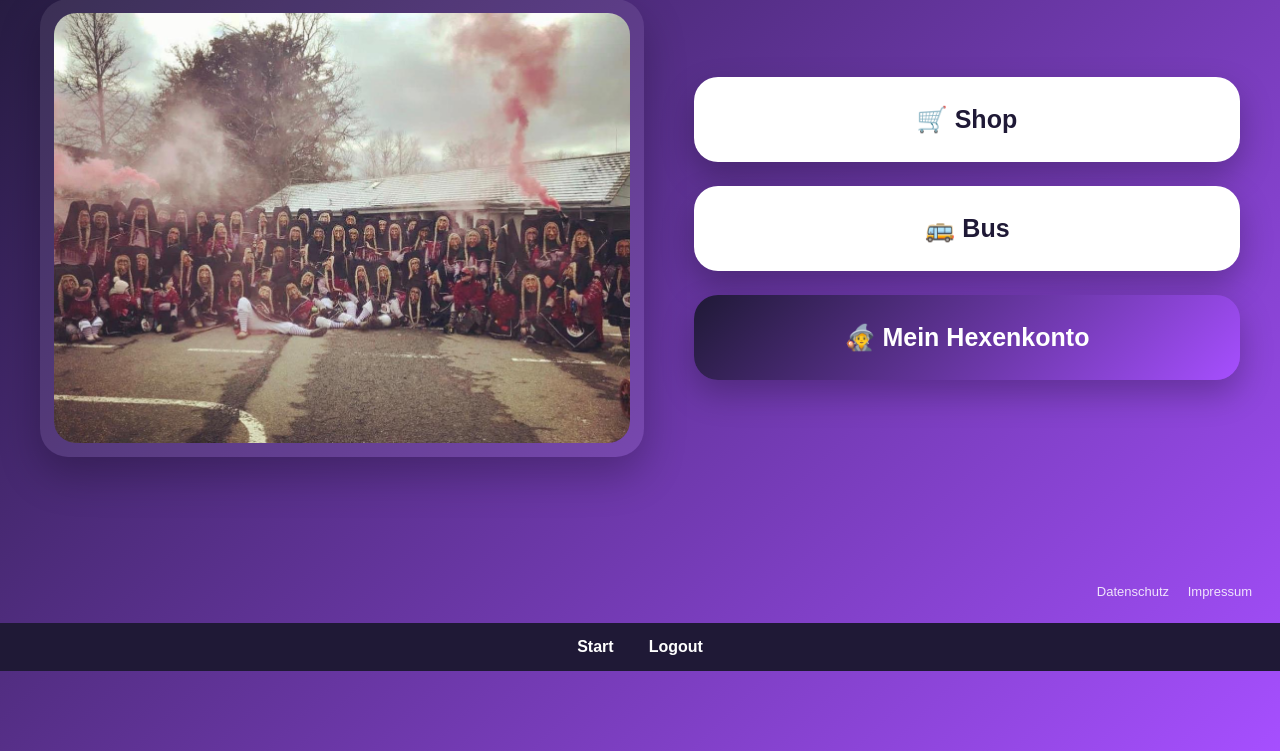
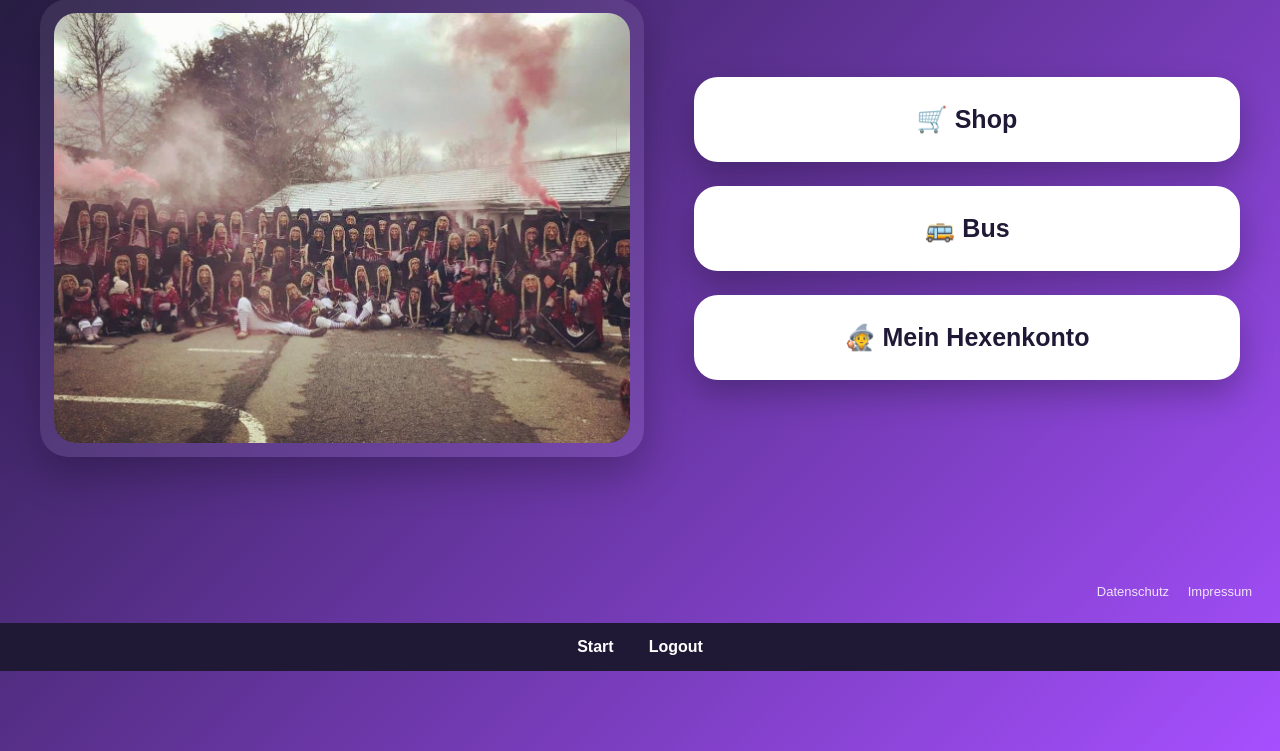
Before and after one commit to jessicabausch24-bot/hexenapp, a Flask app: page /dashboard in a window 1280 px wide. Shown: the part 129-880 px from the top of the page. Run offline with Flask 3, Linux system fonts and the light colour scheme; a user stored in the database is signed in.

Commit message:
dashboard redesign hexenkonto

```diff
--- a/templates/dashboard.html
+++ b/templates/dashboard.html
@@ -62,8 +62,8 @@
 }
 
 .menu-card.hexenkonto {
-    background: linear-gradient(135deg, #1f1936, #a64fff);
-    color: white;
+    background: white
+    color: black;
 }
 
 .bottom-links {
```
